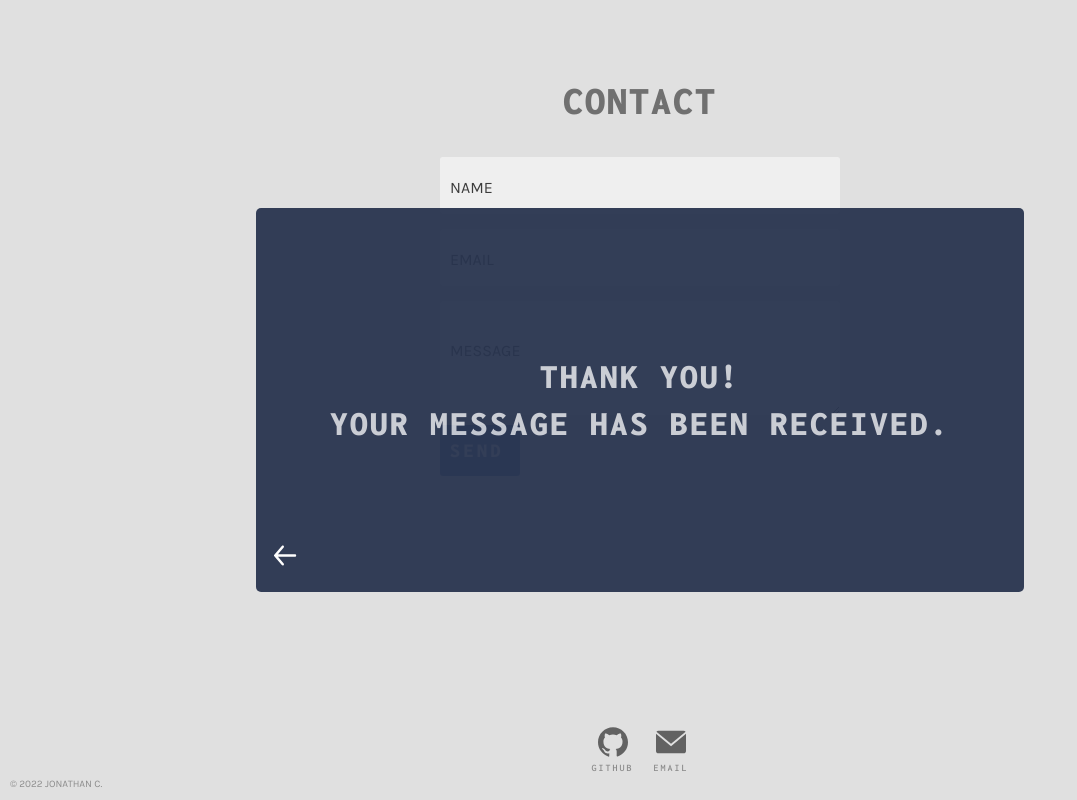
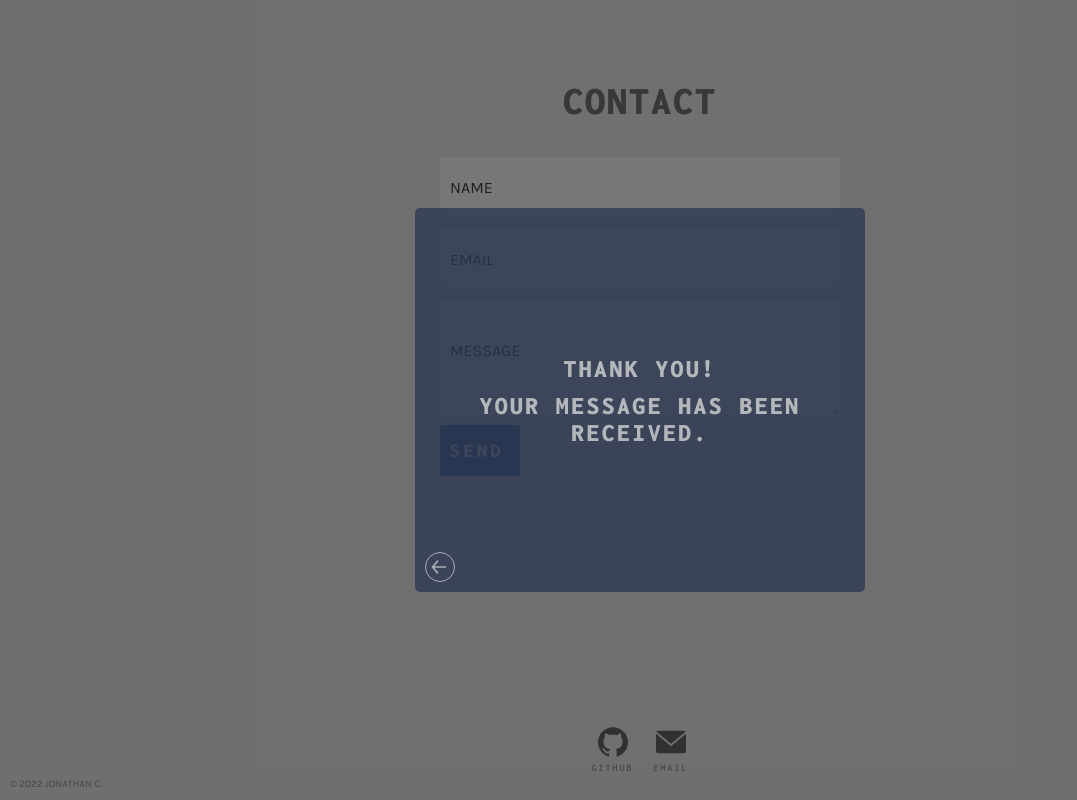
Before and after one commit to jonathancdev/personal-portfolio, a React (Create React App) app: page / in a window 1280 px wide. Both pictures are taken after typing "Sample", "name@example.com", "Sample" into the empty fields and a click on the input "SEND". Shown: the part 4810-5610 px from the top of the page, without its empty margins (0-1077 px from the left). Built offline with nearby package versions, Linux system fonts and the light colour scheme.

Commit message:
improved modal style

```diff
--- a/src/App.jsx
+++ b/src/App.jsx
@@ -44,10 +44,11 @@ const IndexPage = () => {
         <Introduction updateActiveLink={updateActiveLink} />
         <About />
         <ProjectSection>
+          {/* <Project name="pluslist" /> */}
+          <Project name="cvbreeze" />
+          <Project name="weathergetter" />
           <Project name="leyra" />
           <Project name="filmsupply" />
-          <Project name="cvbreeze" />
-          <Project name="weathergetter" />
         </ProjectSection>
         <Contact updateModalShouldBeVisible={updateModalShouldBeVisible} />
         <Footer />
--- a/src/css/App.css
+++ b/src/css/App.css
@@ -880,6 +880,7 @@ button {
   display: flex;
   align-items: center;
   justify-content: center;
+  background-color: rgba(0, 0, 0, 0.5);
   z-index: 3;
 }
 .modal__message {
@@ -887,16 +888,18 @@ button {
   min-height: 20rem;
   height: 30vw;
   width: 60vw;
+  max-width: 45rem;
   background-color: #29344f;
   display: flex;
   flex-direction: column;
   align-items: center;
   justify-content: center;
   border-radius: 5px;
-  opacity: 0.95;
+  opacity: 0.75;
+  padding: 1rem;
 }
 .modal__message p {
-  font-size: clamp(1.5rem, 2.75vw, 3.5rem);
+  font-size: clamp(1.5rem, 2vw, 3.5rem);
   font-family: "Inconsolata";
   text-transform: uppercase;
   font-weight: 800;
@@ -906,22 +909,29 @@ button {
   text-align: center;
 }
 .modal__close {
+  display: flex;
+  align-items: center;
+  justify-content: center;
+  height: 3rem;
+  width: 3rem;
   padding: 0;
   position: absolute;
   bottom: 1rem;
-  left: 0;
-  border: none;
+  left: 1rem;
+  border: 1px solid white;
+  border-radius: 100%;
   background-color: transparent;
   color: rgba(255, 255, 255, 0.75);
   font-family: "Inconsolata";
   font-weight: 800;
   letter-spacing: 2.5px;
   font-size: clamp(1.5rem, 4vw, 5rem);
+  opacity: 0.7;
   margin-top: 1rem;
   transform: rotate(90deg);
 }
 .modal__close svg {
-  height: 3rem;
+  height: 2rem;
 }
 
 .home {
--- a/src/sass/components/_modal.scss
+++ b/src/sass/components/_modal.scss
@@ -7,21 +7,24 @@
   display: flex;
   align-items: center;
   justify-content: center;
+  background-color: a.$color-black-50;
   z-index: 3;
   &__message {
     position: relative;
     min-height: 20rem;
     height: 30vw;
     width: 60vw;
+    max-width: 45rem;
     background-color: a.$color-blue-dark;
     display: flex;
     flex-direction: column;
     align-items: center;
     justify-content: center;
     border-radius: 5px;
-    opacity: 0.95;
+    opacity: 0.75;
+    padding: 1rem;
     p {
-      font-size: clamp(1.5rem, 2.75vw, 3.5rem);
+      font-size: clamp(1.5rem, 2vw, 3.5rem);
       font-family: "Inconsolata";
       text-transform: uppercase;
       font-weight: 800;
@@ -32,23 +35,28 @@
     }
   }
   &__close {
+    display: flex;
+    align-items: center;
+    justify-content: center;
+    height: 3rem;
+    width: 3rem;
     padding: 0;
     position: absolute;
     bottom: 1rem;
-    left: 0;
-    border: none;
+    left: 1rem;
+    border: 1px solid white;
+    border-radius: 100%;
     background-color: transparent;
     color: a.$color-white-75;
-
     font-family: "Inconsolata";
     font-weight: 800;
     letter-spacing: 2.5px;
     font-size: clamp(1.5rem, 4vw, 5rem);
-
+    opacity: 0.7;
     margin-top: 1rem;
     transform: rotate(90deg);
     svg {
-      height: 3rem;
+      height: 2rem;
     }
   }
 }
```
Also changed, not shown: 1 other file (tests, documents, lock files or other folders).
